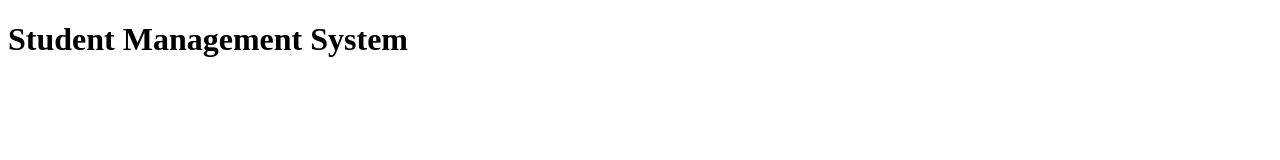
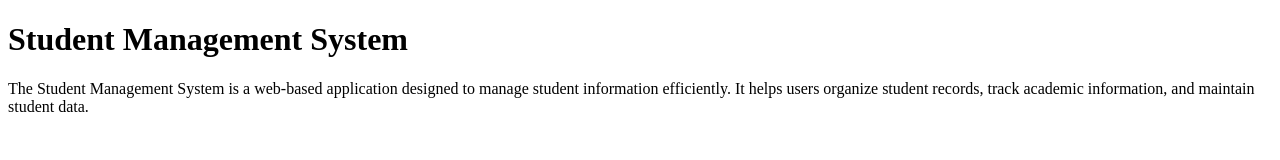
Before and after one commit to MGFrancois123/Student-Management-System, a plain HTML site: page index.html in a window 1280 px wide. Drawn offline with Linux system fonts and the light colour scheme.

Commit message:
Update index.html with system description

```diff
--- a/index.html
+++ b/index.html
@@ -1,9 +1,19 @@
+
 <!DOCTYPE html>
-<html>
+<html lang="en">
 <head>
+    <meta charset="UTF-8">
+    <meta name="viewport" content="width=device-width, initial-scale=1.0">
     <title>Student Management System</title>
 </head>
 <body>
     <h1>Student Management System</h1>
+
+    <p>
+        The Student Management System is a web-based application
+        designed to manage student information efficiently.
+        It helps users organize student records, track academic
+        information, and maintain student data.
+    </p>
 </body>
 </html>
```
